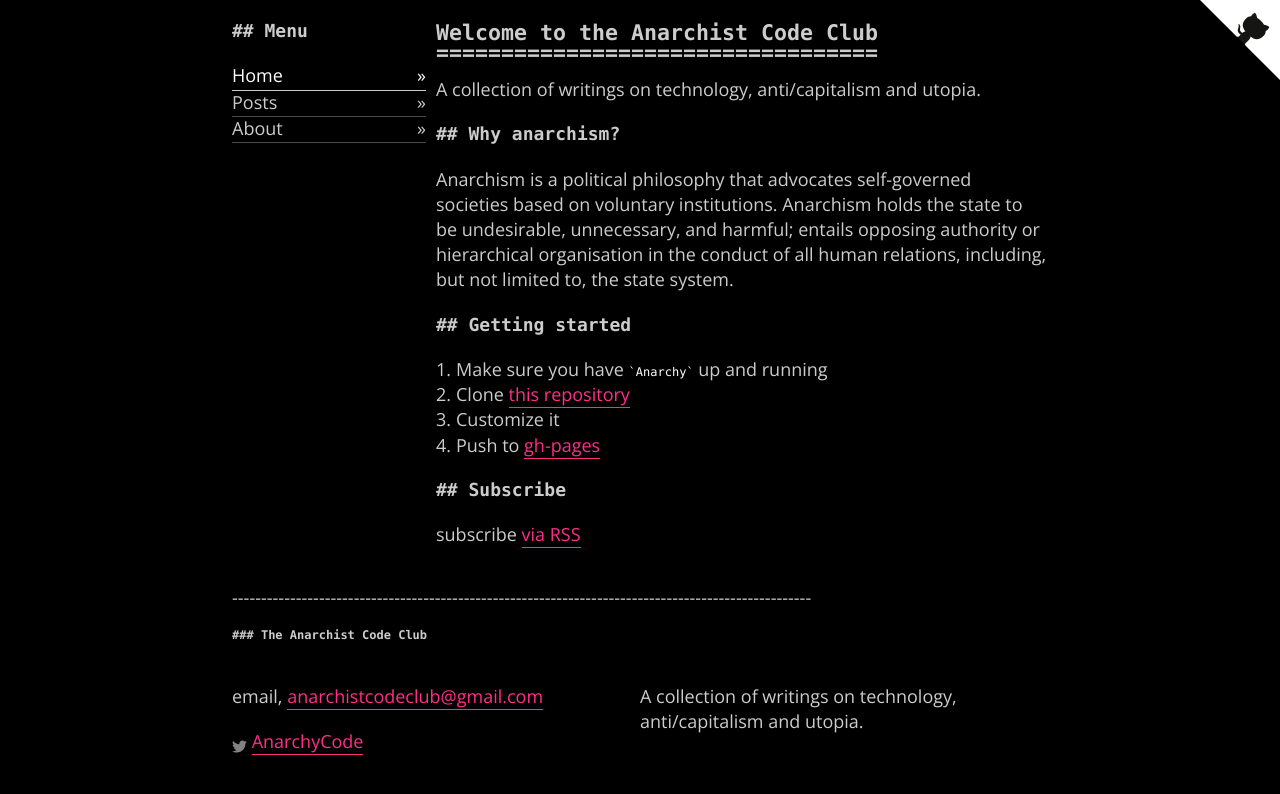
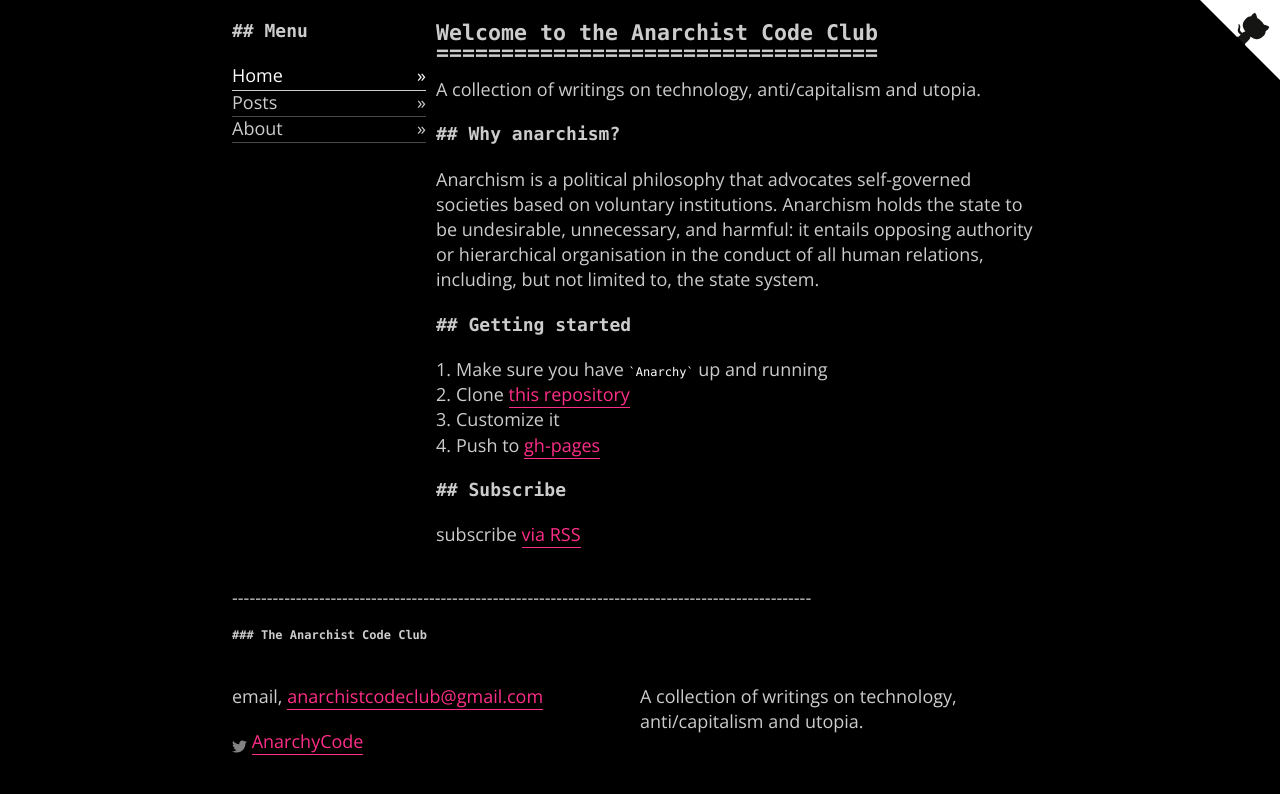
Before and after one commit to anarchistcodeclub/anarchistcodeclub.github.io, a Jekyll site: the page built from index.html, in a window 1280 px wide. Shown: the top 794 px of the page. Built offline with Jekyll 4.4.1, drawn with Linux system fonts in a browser that asks for light colours.

```diff
--- a/index.html
+++ b/index.html
@@ -16,7 +16,7 @@ layout: default
     <h2>Why anarchism?</h2>
 
     <p>
-     Anarchism is a political philosophy that advocates self-governed societies based on voluntary institutions. Anarchism holds the state to be undesirable, unnecessary, and harmful; entails opposing authority or hierarchical organisation in the conduct of all human relations, including, but not limited to, the state system.
+     Anarchism is a political philosophy that advocates self-governed societies based on voluntary institutions. Anarchism holds the state to be undesirable, unnecessary, and harmful: it entails opposing authority or hierarchical organisation in the conduct of all human relations, including, but not limited to, the state system.
     </p>
   </section>
 
```
Also changed, not shown: _posts/2014-01-15-xml.md (deleted, +0 -18 lines), _posts/2014-12-23-foreign-link.md (+1 -1 lines).
